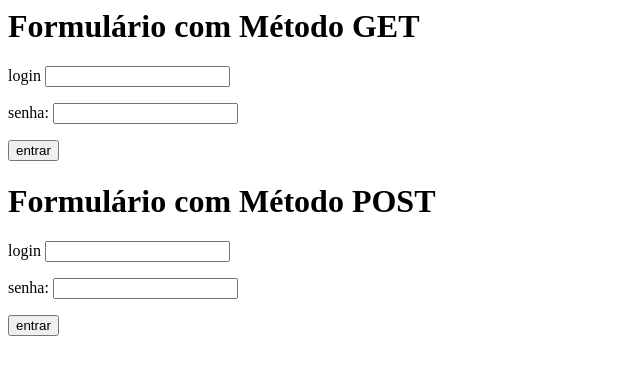
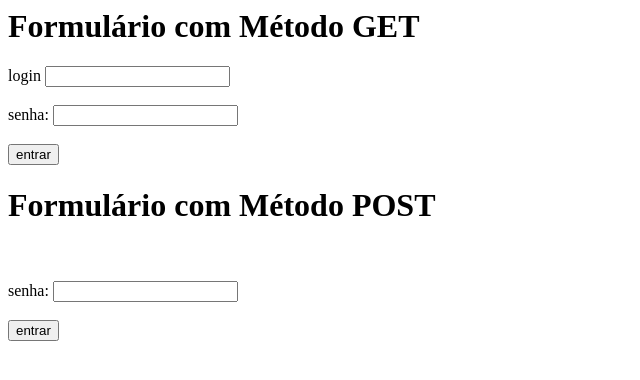
Before and after one commit to CEEMTI-BG-prof-Melissa/aula-05-13-05-lpw-isabella-e-vitor, a plain HTML site: page index.html in a window 1280 px wide. Shown: the whole page, without its empty margins (0-640 px from the left). Drawn offline with Linux system fonts and the light colour scheme.

Commit message:
Update index.html

```diff
--- a/index.html
+++ b/index.html
@@ -4,27 +4,21 @@
   </head>
 <body>
 <h1> Formulário com Método GET </h1>
-<form>
-  <p>
-    login <input type="text">
-  </p>
-  <p>
-     senha: <input type="password">
-  </p>
-  <p>
-    <input type="button" value="entrar">
-  </p>
-</form>
+  <form>
+ login <input type="text">
+<br>
+<br> senha: <input type="password">
+<br>
+<br><input type="button" value="entrar">
+<br>
+  </form>
   <h1> Formulário com Método POST </h1>
-<form>
-  <p>
-    login <input type="text">
-  </p>
-  <p>
-     senha: <input type="password">
-  </p>
-  <p>
-    <input type="button" value="entrar">
-  </p>
-</form>
+  <form>
+<login <input type="text">
+<br>
+<br>senha: <input type="password">
+<br>
+<br><input type="button" value="entrar">
+  </form>
 </body>
+</html>
```
